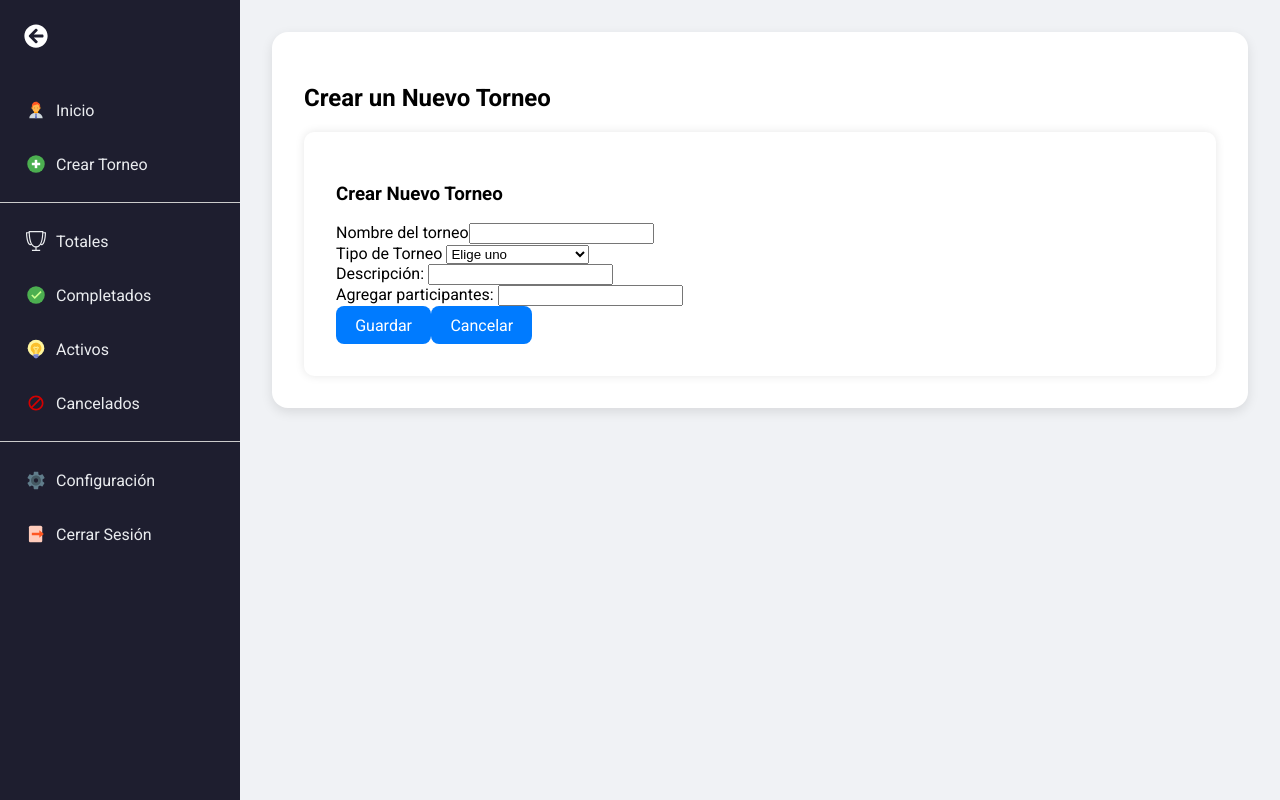
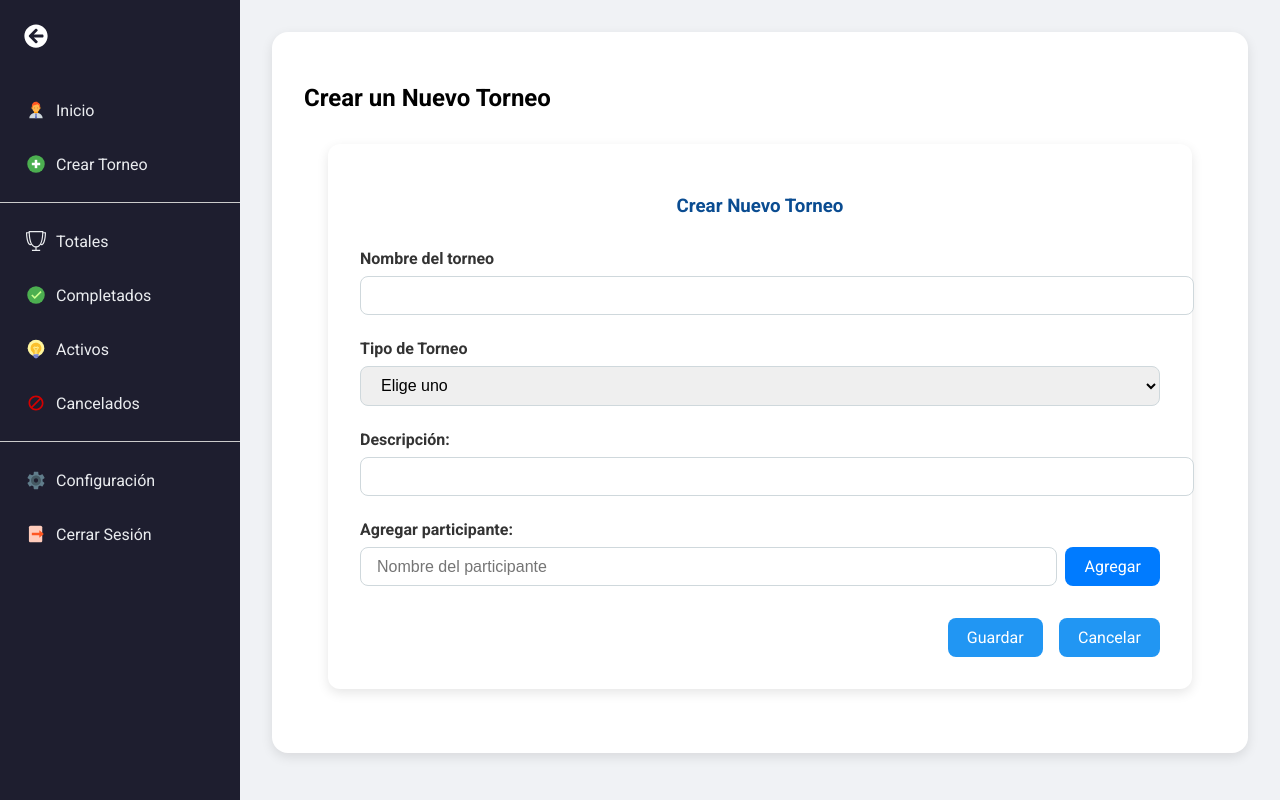
Before and after one commit to EdgarGmz/tournament-lab, a React (Vite) app in the folder front/: page /dashboard in a window 1280 px wide. Both pictures are taken after a click on the item "Crear Torneo". Built offline with nearby package versions, Linux system fonts and the light colour scheme.

Commit message:
Se agrega funcionalidad a la lista de participantes

```diff
--- /dev/null
+++ b/front/src/components/LabelParticipant.jsx
@@ -0,0 +1,14 @@
+// COMPONENTS
+import { FcDisapprove } from "react-icons/fc";
+// CSS
+import '../css/label-participant.css';
+
+const LabelParticipant = ({name, onClick}) => {
+  return (
+    <button className="container-participant" onClick={onClick}>
+      {name} <FcDisapprove/>
+    </button>
+  )
+}
+
+export default LabelParticipant
--- a/front/src/components/dashboard/sections/CreateSection.jsx
+++ b/front/src/components/dashboard/sections/CreateSection.jsx
@@ -1,20 +1,41 @@
 // HOOKS
 import { useState } from "react"
+
 //COMPONENTS
+import LabelParticipant from "../../LabelParticipant"
 
 // CSS
 import '../../../css/create-section.css'
+
+
 
 const CreateSection = () => {
   const [name, setName] = useState("")
   const [type, setType] = useState("")
   const [description, setDescription] = useState("")
   const [participants, setParticipants] = useState("")
+  const [participantsList, setParticipantsList] = useState([])
 
   const handleSubmit = (e) => {
     e.preventDefault()
     console.log("Crear Torneo: ", {name, type, description, participants})
   }
+
+  // Agregar participante
+  const handleAddParticipant = () => {
+      if (participants.trim()) {
+        setParticipantsList((prev) => [...prev, participants.trim()]);
+        setParticipants("");
+      }
+  }
+
+  // Borrar de la lista a participante
+  const handleDeleteParticipant = (nameToDelete) => {
+    setParticipantsList((prev) => prev.filter((p) => p !== nameToDelete));
+    console.log("Participante borrado:", nameToDelete);
+  }
+
+
 
   return (
 
@@ -43,20 +64,56 @@ const CreateSection = () => {
         {/* Descripción */}
         <div className="form-group">
           <label> Descripción: </label>
-          <input type="text" value={ participants } onChange={ (e) => setDescription( e.target.value )} />
+          <input type="text" value={description} onChange={(e) => setDescription(e.target.value)} />
         </div>
 
         {/* Participantes */}
         <div className="form-group">
-          <label> Agregar participantes: </label>
-          <input type="text" value={ participants } onChange={ (e) => setParticipants( e.target.value )}/>
+          <label> Agregar participante: </label>
+          <div style={{ display: "flex", gap: "8px" }}>
+            <input
+              type="text"
+              value={participants}
+              onChange={(e) => setParticipants(e.target.value)}
+              placeholder="Nombre del participante"
+              onKeyDown={(e) => {
+                if (e.key === "Enter") {
+                  e.preventDefault();
+                  handleAddParticipant();
+                }
+              }}
+            />
+            <button
+              type="button"
+              onClick={handleAddParticipant}
+              disabled={!participants.trim() || participantsList.includes(participants.trim())}
+            >
+              Agregar
+            </button>
+          </div>
+          {participantsList.includes(participants.trim()) && participants.trim() !== "" && (
+            <div style={{ color: "red", fontSize: "0.9em" }}>
+              Este participante ya fue agregado.
+            </div>
+          )}
         </div>
 
-        {/* Botones */}
+        {/* Lista de participantes */}
+        {participantsList && participantsList.length > 0 && (
+          <div className="form-group">
+            <label>Participantes agregados:</label>
+              {participantsList.map((p, idx) => (
+                <LabelParticipant key={idx} name={p} onClick={() => handleDeleteParticipant(p)} />
+              ))}
+          </div>
+        )}
+
+        {/* Botones de acción */}
         <div className="section-actions">
           <button type="submit" className="btn btn-primary"> Guardar </button>
-          <button type="submit" className="btn btn-primary"> Cancelar </button>
+          <button type="button" className="btn btn-primary"> Cancelar </button>
         </div>
+
 
       </form>
     </div>
--- a/front/src/components/dashboard/sections/HomeSection.jsx
+++ b/front/src/components/dashboard/sections/HomeSection.jsx
@@ -20,7 +20,7 @@ const HomeSection = () => {
         </ul>
 
         <div className='admin-image-placeholder'>
-          <img src="" alt='Adminsitrador Dashboard' style={{maxWidth: '100%', borderRadius: '8px' }}/>
+          <img src='../assets/img/logo2.png' alt='Adminsitrador Dashboard' style={{maxWidth: '100%', borderRadius: '8px' }}/>
         </div>
       </div>
     </div>
--- a/front/src/css/create-section.css
+++ b/front/src/css/create-section.css
@@ -1,73 +1,65 @@
-/* Estilos para CreateSection.jsx */
-
-.create-section-container {
-    max-width: 600px;
-    margin: 40px auto;
-    padding: 32px 24px;
-    background: #fff;
+.section-container {
+    background-color: #ffffff;
     border-radius: 12px;
-    box-shadow: 0 2px 16px rgba(0,0,0,0.08);
-    display: flex;
-    flex-direction: column;
-    gap: 24px;
+    padding: 2rem;
+    max-width: 800px;
+    margin: 2rem auto;
+    box-shadow: 0 4px 12px rgba(0, 0, 0, 0.1);
 }
 
-.create-section-title {
-    font-size: 2rem;
-    font-weight: 700;
-    color: #22223b;
-    margin-bottom: 8px;
+.section-container h3 {
+    text-align: center;
+    margin-bottom: 2rem;
+    color: #0a4c91;
 }
 
-.create-section-form {
-    display: flex;
-    flex-direction: column;
-    gap: 18px;
+.form-group {
+    margin-bottom: 1.5rem;
 }
 
-.create-section-label {
-    font-size: 1rem;
-    color: #4a4e69;
-    margin-bottom: 4px;
+.form-group label {
+    display: block;
+    font-weight: bold;
+    margin-bottom: 0.5rem;
+    color: #333;
 }
 
-.create-section-input,
-.create-section-textarea,
-.create-section-select {
-    padding: 10px 12px;
-    border: 1px solid #c9c9c9;
-    border-radius: 6px;
+.form-group input,
+.form-group select {
+    width: 100%;
+    padding: 0.6rem 1rem;
     font-size: 1rem;
-    background: #f8f8fa;
-    transition: border-color 0.2s;
+    border: 1px solid #cfd8dc;
+    border-radius: 8px;
+    outline: none;
+    transition: border 0.3s ease;
 }
 
-.create-section-input:focus,
-.create-section-textarea:focus,
-.create-section-select:focus {
-    border-color: #5f6dff;
-    outline: none;
+.form-group input:focus,
+.form-group select:focus {
+    border-color: #2196f3;
 }
 
-.create-section-button {
-    padding: 12px 0;
-    background: #5f6dff;
-    color: #fff;
-    font-size: 1.1rem;
-    font-weight: 600;
-    border: none;
-    border-radius: 6px;
-    cursor: pointer;
-    transition: background 0.2s;
+.section-actions {
+    display: flex;
+    justify-content: flex-end;
+    gap: 1rem;
+    margin-top: 2rem;
 }
 
-.create-section-button:hover {
-    background: #364fc7;
+.btn {
+    padding: 0.6rem 1.2rem;
+    font-size: 1rem;
+    border: none;
+    border-radius: 8px;
+    cursor:pointer;
 }
 
-.create-section-error {
-    color: #e63946;
-    font-size: 0.95rem;
-    margin-top: -10px;
-    margin-bottom: 8px;
+.btn-primary {
+    background-color: #2196f3;
+    color: #ffffff;
 }
+
+.btn-primary:hover {
+    background-color: #1976d2;
+}
--- /dev/null
+++ b/front/src/css/label-participant.css
@@ -0,0 +1,19 @@
+.container-participant {
+    background: #13a73a;
+    color: #fff;
+    text-align: center;
+    display: flex;
+    align-items: center;
+    justify-content: center;
+    border-radius: 8px;
+    width: 80%;
+    margin: 10px;
+}
+
+.container-participant button {
+    background: none;
+    padding: 0;
+    border: none;
+    color: inherit;
+    cursor: pointer;
+}
```
Also changed, not shown: front/src/views/Tournament.jsx (added, +10 -0 lines).
